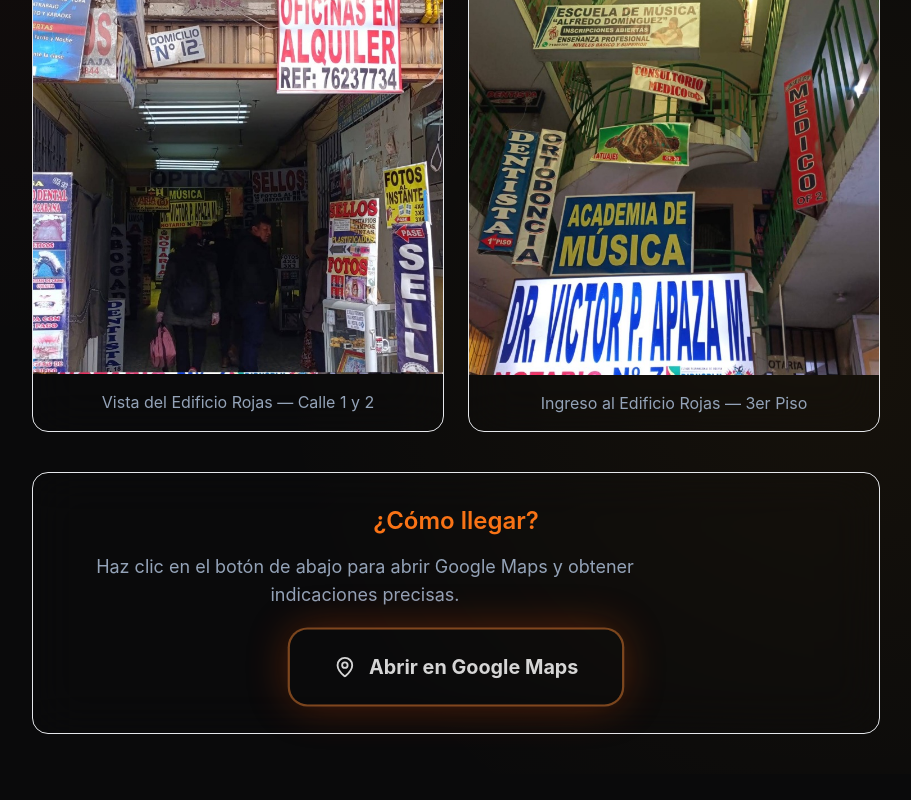
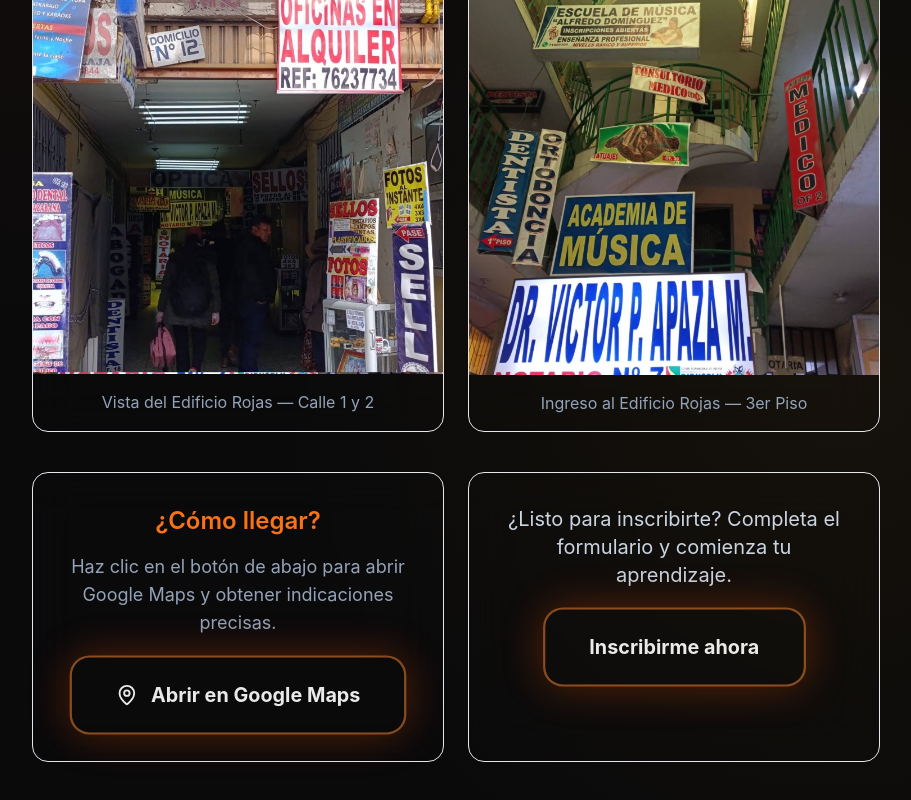
Before and after one commit to wilmer12354/Curso_JusticiaIndigena, a Next.js app: page /modalidades/presencial in a window 1280 px wide. Shown: the part 642-1442 px from the top of the page, without its empty margins (184-1095 px from the left). Before the commit the page ends 1416 px from the top, so only its background shows below. Built offline with nearby package versions, Linux system fonts and the light colour scheme.

Commit message:
FromulariosAgregados

```diff
--- a/src/app/modalidades/a-distancia/page.tsx
+++ b/src/app/modalidades/a-distancia/page.tsx
@@ -96,6 +96,21 @@ export default function ADistanciaPage() {
             en todo momento.
           </p>
         </div>
+
+        {/* Inscripción */}
+        <div className="bg-white/4 backdrop-blur-xl border border-white/8 rounded-2xl p-8 text-center mt-10">
+          <p className="text-slate-300 text-xl mb-6">
+            ¿Listo para inscribirte? Completa el formulario y comienza tu aprendizaje.
+          </p>
+          <a
+            href="https://docs.google.com/forms/d/e/1FAIpQLSf893LfRzC8LwErurS32uOMMzqdogcolbHEJO9uouachX3vrA/viewform?usp=header"
+            target="_blank"
+            rel="noopener noreferrer"
+            className="inline-flex items-center gap-3 px-10 py-5 rounded-2xl bg-gradient-to-r from-primary to-orange-600 text-white font-bold text-lg transition-all duration-300 scale-110 shadow-[0_0_40px_rgba(194,65,12,0.5)] animate-pulse ring-2 ring-orange-400/50"
+          >
+            Inscribirme ahora
+          </a>
+        </div>
       </div>
     </div>
   );
--- a/src/app/modalidades/presencial/page.tsx
+++ b/src/app/modalidades/presencial/page.tsx
@@ -65,6 +65,7 @@ export default function PresencialPage() {
           </div>
         </div>
 
+        <div className="grid grid-cols-1 md:grid-cols-2 gap-6">
           {/* Google Maps */}
           <div className="bg-white/4 backdrop-blur-xl border border-white/8 rounded-2xl p-8 text-center">
             <h3 className="text-2xl font-semibold text-orange-500 mb-4">¿Cómo llegar?</h3>
@@ -81,6 +82,22 @@ export default function PresencialPage() {
               Abrir en Google Maps
             </a>
           </div>
+
+          {/* Inscripción */}
+          <div className="bg-white/4 backdrop-blur-xl border border-white/8 rounded-2xl p-8 text-center">
+            <p className="text-slate-300 text-xl mb-6">
+              ¿Listo para inscribirte? Completa el formulario y comienza tu aprendizaje.
+            </p>
+            <a
+              href="https://docs.google.com/forms/d/e/1FAIpQLSerA300J9r2nb8fZqT2PAqJDMJ1y_Kez9a0ATPI6vUs_miFzA/viewform?usp=header"
+              target="_blank"
+              rel="noopener noreferrer"
+              className="inline-flex items-center gap-3 px-10 py-5 rounded-2xl bg-gradient-to-r from-primary to-orange-600 text-white font-bold text-lg transition-all duration-300 scale-110 shadow-[0_0_40px_rgba(194,65,12,0.5)] animate-pulse ring-2 ring-orange-400/50"
+            >
+              Inscribirme ahora
+            </a>
+          </div>
+        </div>
       </div>
     </div>
   );
--- a/src/app/modalidades/virtual/page.tsx
+++ b/src/app/modalidades/virtual/page.tsx
@@ -77,6 +77,21 @@ export default function VirtualPage() {
             con internet y el enlace de acceso que te proporcionaremos.
           </p>
         </div>
+
+        {/* Inscripción */}
+        <div className="bg-white/4 backdrop-blur-xl border border-white/8 rounded-2xl p-8 text-center mt-10">
+          <p className="text-slate-300 text-xl mb-6">
+            ¿Listo para inscribirte? Completa el formulario y comienza tu aprendizaje.
+          </p>
+          <a
+            href="https://docs.google.com/forms/d/e/1FAIpQLSfSom6xNrQ0RmiddVASMAfyMgU_K5gjHTpx9j8V9lKoi3MJpQ/viewform?usp=publish-editor"
+            target="_blank"
+            rel="noopener noreferrer"
+            className="inline-flex items-center gap-3 px-10 py-5 rounded-2xl bg-gradient-to-r from-primary to-orange-600 text-white font-bold text-lg transition-all duration-300 scale-110 shadow-[0_0_40px_rgba(194,65,12,0.5)] animate-pulse ring-2 ring-orange-400/50"
+          >
+            Inscribirme ahora
+          </a>
+        </div>
       </div>
     </div>
   );
```
Also changed, not shown: public/qrc.jpg (added). Lines whose indentation alone changed are shown as unchanged.
